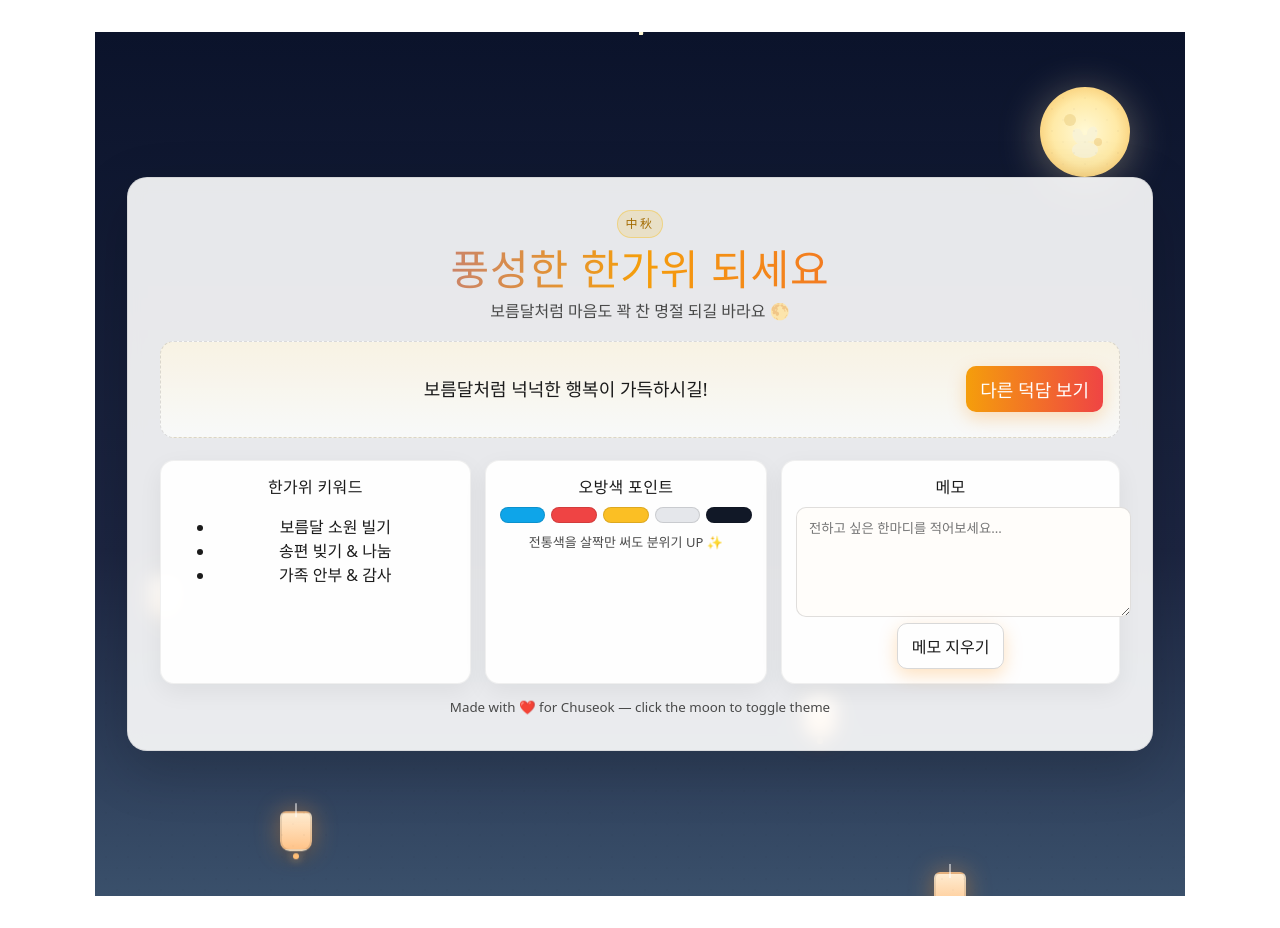
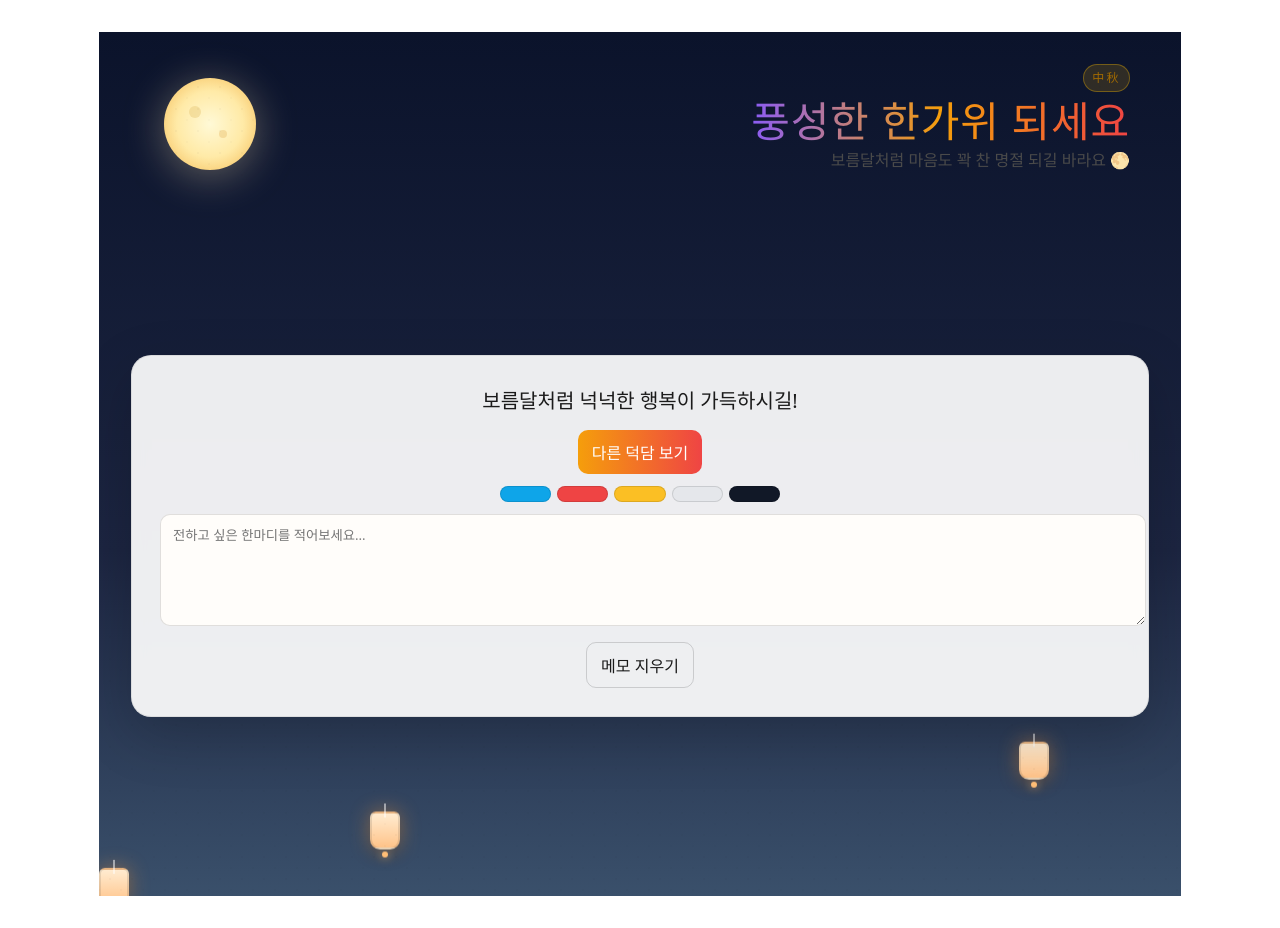
Before and after one commit to Ddaaan/PB-vue-static-page, a Vue app: page / in a window 1280 px wide. Built offline with nearby package versions, Linux system fonts and the light colour scheme.

Commit message:
Update 한가위 페이지

```diff
--- a/src/App.vue
+++ b/src/App.vue
@@ -1,11 +1,8 @@
 <template>
   <main class="app" :data-night="isNight">
-    <div class="sky">
-      <div class="stars">
-        <i v-for="n in 80" :key="n" class="star" />
-      </div>
-
-      <button class="orb" @click="toggleTheme" aria-label="Toggle day/night" :title="isNight ? '아침으로 전환' : '밤으로 전환'">
+    <!-- 헤더 -->
+    <header class="hero">
+      <button class="orb" @click="toggleTheme" :title="isNight ? '아침으로 전환' : '밤으로 전환'" aria-label="테마 전환">
         <svg v-if="isNight" viewBox="0 0 120 120" class="moon">
           <defs>
             <radialGradient id="g-moon" cx="50%" cy="50%" r="60%">
@@ -14,15 +11,9 @@
               <stop offset="100%" stop-color="#f7c76a" />
             </radialGradient>
           </defs>
-          <circle cx="60" cy="60" r="45" fill="url(#g-moon)"/>
+          <circle cx="60" cy="60" r="46" fill="url(#g-moon)" />
           <circle cx="45" cy="48" r="6" fill="#eacb7d" opacity="0.5"/>
           <circle cx="73" cy="70" r="4" fill="#e8c270" opacity="0.45"/>
-          <g fill="#f9f3d6" opacity="0.9">
-            <ellipse cx="60" cy="78" rx="13" ry="8"/>
-            <ellipse cx="53" cy="64" rx="5.2" ry="7.8" transform="rotate(-18 53 64)"/>
-            <ellipse cx="67" cy="62" rx="5.2" ry="7.8" transform="rotate(18 67 62)"/>
-            <circle cx="60" cy="67" r="4"/>
-          </g>
         </svg>
         <svg v-else viewBox="0 0 120 120" class="sun">
           <defs>
@@ -32,43 +23,26 @@
               <stop offset="100%" stop-color="#ff9f1c"/>
             </radialGradient>
           </defs>
-          <circle cx="60" cy="60" r="42" fill="url(#g-sun)"/>
+          <circle cx="60" cy="60" r="44" fill="url(#g-sun)"/>
           <g stroke="#ffad33" stroke-width="5" stroke-linecap="round">
-            <!-- r 미사용 제거 -->
             <line v-for="i in 12" :key="i" x1="60" y1="8" x2="60" y2="0" :transform="`rotate(${i*30} 60 60)`"/>
           </g>
         </svg>
       </button>
 
-      <!-- 카운트 기반 반복으로 변경 -->
-      <ul class="lanterns" aria-hidden="true">
-        <li v-for="i in LANTERN_COUNT" :key="i" :style="lanternStyle(i - 1)"></li>
-      </ul>
-    </div>
-
-    <section class="card">
-      <header class="title">
+      <div class="title">
         <span class="badge">中秋</span>
         <h1>풍성한 한가위 되세요</h1>
         <p class="subtitle">보름달처럼 마음도 꽉 찬 명절 되길 바라요 🌕</p>
+      </div>
     </header>
 
-      <div class="wish">
-        <p>{{ currentWish }}</p>
+    <!-- 덕담 카드 -->
+    <section class="card">
+      <p class="wish">{{ currentWish }}</p>
+      <div class="actions">
         <button class="btn" @click="shuffleWish">다른 덕담 보기</button>
       </div>
-
-      <div class="grid">
-        <article class="panel">
-          <h3>한가위 키워드</h3>
-          <ul>
-            <li>보름달 소원 빌기</li>
-            <li>송편 빚기 & 나눔</li>
-            <li>가족 안부 & 감사</li>
-          </ul>
-        </article>
-        <article class="panel">
-          <h3>오방색 포인트</h3>
       <div class="obang">
         <span class="c-blue" title="청(東)"></span>
         <span class="c-red" title="적(南)"></span>
@@ -76,35 +50,31 @@
         <span class="c-white" title="백(西)"></span>
         <span class="c-black" title="흑(北)"></span>
       </div>
-          <p class="hint">전통색을 살짝만 써도 분위기 UP ✨</p>
-        </article>
-        <article class="panel">
-          <h3>메모</h3>
+
       <label class="note">
         <textarea v-model="note" placeholder="전하고 싶은 한마디를 적어보세요…"></textarea>
       </label>
-          <button class="btn ghost" @click="clearNote" :disabled="!note.trim()">메모 지우기</button>
-        </article>
-      </div>
-
-      <footer class="foot">
-        <small>Made with ❤️ for Chuseok — click the {{ isNight ? 'moon' : 'sun' }} to toggle theme</small>
-      </footer>
+      <button class="btn ghost" @click="clearNote" :disabled="note.trim().length === 0">메모 지우기</button>
     </section>
 
+    <!-- 연등 몇 개만 부드럽게 -->
+    <ul class="lanterns" aria-hidden="true">
+      <li v-for="i in 6" :key="i" :style="lanternStyle(i)"></li>
+    </ul>
+
+    <!-- 한지 텍스처 -->
     <div class="hanji" aria-hidden="true"></div>
   </main>
 </template>
 
 <script setup lang="ts">
-import { ref, onMounted /*, onUnmounted*/ } from 'vue';
+import { ref, onMounted } from 'vue';
 
 const isNight = ref(true);
 const note = ref('');
-const LANTERN_COUNT = 8 as const;
 
-// ✅ string[] 로 넓혀서 선언
-const wishes: string[] = [
+/** non-empty 배열 보장 + 안전 래퍼로 undefined 제거 */
+const wishes = [
   '보름달처럼 넉넉한 행복이 가득하시길!',
   '달에게 빈 소원, 올가을에 이루어지길 바랍니다.',
   '멀리 있어도 마음은 한가위처럼 한곳에 😊',
@@ -112,13 +82,18 @@ const wishes: string[] = [
   '건강하고 달달한 추석 보내세요! 송편처럼요 🥟',
 ];
 
-// ✅ ref<string> 으로 타입 고정
-const currentWish = ref<string>(wishes[0]);
+const currentWish = ref<string>('보름달처럼 넉넉한 행복이 가득하시길!');
+
+const pickRandom = (arr: string[]): string => {
+  const len = arr.length;
+  if (len === 0) return '';
+  const idx = Math.floor(Math.random() * len);
+  // || arr[0] 로 한 번 더 안전
+  return arr[idx] || arr[0];
+};
 
 function shuffleWish() {
-  const idx = Math.floor(Math.random() * wishes.length);
-  // ✅ 혹시 모를 범위 밖 인덱스에 대비 (TS 만족)
-  currentWish.value = wishes[idx] ?? wishes[0];
+  currentWish.value = pickRandom(wishes);
 }
 
 function toggleTheme() {
@@ -129,19 +104,16 @@ function clearNote() {
   note.value = '';
 }
 
-// unused 변수 없이 인터벌 실행
 onMounted(() => {
+  // 굳이 변수에 담지 않고 돌리면 미사용 경고 없음
   setInterval(shuffleWish, 6000);
-  // 필요하면 해제 로직 추가:
-  // const timer = window.setInterval(shuffleWish, 6000);
-  // onUnmounted(() => clearInterval(timer));
 });
 
 function lanternStyle(i: number) {
-  const left = (i * 12 + 5) % 100;
-  const delay = (i % 5) * 1.2;
-  const dur = 8 + (i % 4) * 2;
-  const scale = 0.7 + (i % 3) * 0.15;
+  const left = (i * 15 + 10) % 100;
+  const delay = (i % 5) * 0.8;
+  const dur = 9 + (i % 4) * 2;
+  const scale = 0.8 + (i % 3) * 0.12;
   return {
     left: `${left}%`,
     animationDelay: `${delay}s`,
@@ -152,21 +124,18 @@ function lanternStyle(i: number) {
 </script>
 
 <style scoped>
-/* (스타일은 기존과 동일) */
-/* ... 그대로 두셔도 됩니다 ... */
-/* Root & layout */
+/* 배경/레이아웃 */
 .app {
   --bg-night: linear-gradient(180deg, #0b132b 0%, #1c2541 60%, #3a506b 100%);
   --bg-day: linear-gradient(180deg, #9be2ff 0%, #c7f5ff 60%, #fef6e4 100%);
   --ink: #1b1b1b;
   --ink-soft: #4a4a4a;
-  --card: rgba(255,255,255,0.9);
+  --card: rgba(255,255,255,0.92);
   --card-border: rgba(0,0,0,0.08);
-  --accent: #f5b700;
-  --accent-2: #6c63ff;
 
   min-height: 100svh;
   display: grid;
+  grid-template-rows: auto 1fr;
   place-items: center;
   overflow: hidden;
   position: relative;
@@ -177,92 +146,115 @@ function lanternStyle(i: number) {
 }
 .app[data-night="false"] { background: var(--bg-day); }
 
-/* Hanji paper border */
-.hanji { position: absolute; inset: 0;
+/* 한지 텍스처 */
+.hanji {
+  position: absolute; inset: 0;
   background:
       radial-gradient(rgba(0,0,0,0.06) 1px, transparent 1px) 0 0/22px 22px,
       radial-gradient(rgba(0,0,0,0.035) 1px, transparent 1px) 11px 11px/22px 22px;
-  opacity: 0.35; mix-blend-mode: multiply; pointer-events: none; }
+  opacity: 0.35; mix-blend-mode: multiply; pointer-events: none;
+}
 
-/* Sky and stars */
-.sky { position: absolute; inset: 0; overflow: hidden; }
-.stars { position: absolute; inset: 0; }
-.star {
-  position: absolute; width: 2px; height: 2px; background: #fff8d6;
-  top: calc(var(--i) * 7 % 100 * 1%); left: calc(var(--i) * 13 % 100 * 1%);
-  border-radius: 50%; opacity: 0.9; animation: twinkle 2.8s infinite ease-in-out;
+/* Hero */
+.hero {
+  width: 100%; max-width: 980px;
+  display: grid;
+  grid-template-columns: 1fr auto;
+  align-items: start;
+  gap: 16px;
 }
-.star:nth-child(odd) { width: 1px; height: 1px; opacity: 0.7; }
-.star:nth-child(3n) { animation-duration: 3.6s; }
-@keyframes twinkle { 0%,100%{opacity:.4;transform:scale(1)}50%{opacity:1;transform:scale(1.6)} }
+.title {
+  text-align: right;
+}
+.title h1 {
+  font-size: clamp(26px, 5vw, 42px);
+  margin: 6px 0 4px;
+  letter-spacing: 0.02em;
+  font-weight: 800;
+  background: linear-gradient(90deg, #8b5cf6, #f59e0b, #ef4444);
+  -webkit-background-clip: text; background-clip: text; color: transparent;
+}
+.subtitle { margin: 0; color: var(--ink-soft); }
+.badge {
+  display: inline-block;
+  font-size: 12px; padding: 4px 8px; border-radius: 999px;
+  background: rgba(245,183,0,0.15); color: #a36b00; border: 1px solid rgba(245,183,0,0.35);
+  letter-spacing: 0.2em;
+}
 
-/* Moon/Sun button */
+/* 달/해 버튼 */
 .orb {
-  position: absolute; right: clamp(16px, 4vw, 40px); top: clamp(16px, 4vw, 40px);
-  width: clamp(72px, 12vw, 120px); aspect-ratio: 1; border: none; background: transparent; padding: 0; cursor: pointer;
-  filter: drop-shadow(0 6px 20px rgba(255, 232, 180, 0.35)); transition: transform 200ms ease;
+  justify-self: start;
+  width: clamp(72px, 12vw, 120px); aspect-ratio: 1;
+  border: none; background: transparent; padding: 0; cursor: pointer;
+  filter: drop-shadow(0 6px 20px rgba(255, 232, 180, 0.35));
+  transition: transform 200ms ease;
 }
 .orb:hover { transform: scale(1.03) rotate(-2deg); }
 .moon, .sun { width: 100%; height: 100%; display: block; }
 
-/* Lanterns */
-.lanterns { list-style: none; margin: 0; padding: 0; position: absolute; inset-inline: 0; bottom: -20vh; }
+/* 카드 */
+.card {
+  position: relative;
+  width: min(960px, 92vw);
+  background: var(--card);
+  backdrop-filter: blur(8px);
+  border: 1px solid var(--card-border);
+  box-shadow: 0 18px 55px rgba(0,0,0,0.18);
+  border-radius: 20px;
+  padding: clamp(16px, 3.5vw, 28px);
+  margin-top: clamp(14px, 3vw, 24px);
+  z-index: 2;
+}
+.wish {
+  text-align: center;
+  font-size: clamp(16px, 2.4vw, 20px);
+  margin: 2px 0 14px;
+}
+.actions { display: flex; justify-content: center; }
+
+/* 버튼 */
+.btn {
+  appearance: none; border: none;
+  background: linear-gradient(90deg, #f59e0b, #ef4444);
+  color: white; padding: 10px 14px; border-radius: 10px; font-weight: 700;
+  cursor: pointer; transition: transform 120ms ease, filter 120ms ease;
+}
+.btn:hover { transform: translateY(-1px); filter: brightness(1.05); }
+.btn:active { transform: translateY(0); }
+.btn.ghost { background: transparent; border: 1px solid rgba(0,0,0,0.15); color: var(--ink); margin-top: 10px; }
+
+/* 오방색 */
+.obang {
+  display: grid; grid-template-columns: repeat(5, 1fr);
+  gap: 6px; margin: 12px auto; max-width: 280px;
+}
+.obang span { display:block; height: 16px; border-radius: 999px; box-shadow: inset 0 0 0 1px rgba(0,0,0,0.12); }
+.c-blue { background:#0ea5e9; } .c-red{background:#ef4444;} .c-yellow{background:#fbbf24;}
+.c-white{background:#e5e7eb;} .c-black{background:#111827;}
+
+/* 메모 */
+.note textarea {
+  width: 100%; min-height: 90px; resize: vertical;
+  padding: 10px 12px; border-radius: 10px; border: 1px solid rgba(0,0,0,0.12);
+  background: #fffdfa;
+  font-family: ui-sans-serif, system-ui, -apple-system, "Segoe UI", Roboto, "Noto Sans KR", "Apple SD Gothic Neo", sans-serif;
+}
+
+/* 연등 */
+.lanterns { list-style:none; margin:0; padding:0; position:absolute; inset-inline:0; bottom:-20vh; }
 .lanterns li {
-  position: absolute; bottom: -20vh; width: 28px; height: 36px;
-  background: linear-gradient(#ffecd1, #ffc48a); border: 2px solid rgba(0,0,0,0.1);
-  border-radius: 6px 6px 10px 10px; box-shadow: 0 8px 16px rgba(0,0,0,0.15), 0 0 24px rgba(255,160,64,0.45);
+  position:absolute; bottom:-20vh; width:26px; height:34px;
+  background: linear-gradient(#ffecd1, #ffc48a);
+  border:2px solid rgba(0,0,0,0.1);
+  border-radius:6px 6px 10px 10px;
+  box-shadow: 0 8px 16px rgba(0,0,0,0.15), 0 0 20px rgba(255,160,64,0.45);
   animation: floatUp linear infinite;
 }
-.lanterns li::before, .lanterns li::after { content: ''; position: absolute; left: 50%; transform: translateX(-50%); }
-.lanterns li::before { top: -10px; width: 2px; height: 14px; background: rgba(255,255,255,0.5); }
-.lanterns li::after { bottom: -10px; width: 6px; height: 6px; background: #ffbe76; border-radius: 50%; box-shadow: 0 0 10px rgba(255,190,118,0.8); }
+.lanterns li::before, .lanterns li::after { content:''; position:absolute; left:50%; transform:translateX(-50%); }
+.lanterns li::before { top:-10px; width:2px; height:14px; background:rgba(255,255,255,0.5); }
+.lanterns li::after { bottom:-10px; width:6px; height:6px; background:#ffbe76; border-radius:50%; box-shadow:0 0 10px rgba(255,190,118,0.8); }
 @keyframes floatUp { from{transform:translateY(0)} to{transform:translateY(-120vh)} }
 
-/* Content Card */
-.card { position: relative; width: min(960px, 92vw); background: var(--card); backdrop-filter: blur(8px);
-  border: 1px solid var(--card-border); box-shadow: 0 18px 55px rgba(0,0,0,0.18); border-radius: 20px;
-  padding: clamp(16px, 3.5vw, 32px); z-index: 2; }
-.title { text-align: center; margin-bottom: 18px; }
-.title h1 { font-size: clamp(28px, 5vw, 42px); margin: 8px 0 6px; letter-spacing: .02em; font-weight: 800;
-  background: linear-gradient(90deg, #8b5cf6, #f59e0b, #ef4444); -webkit-background-clip: text; background-clip: text; color: transparent; }
-.subtitle { color: var(--ink-soft); margin: 0; }
-.badge { display:inline-block; font-size:12px; padding:4px 8px; border-radius:999px; background: rgba(245,183,0,.15);
-  color:#a36b00; border:1px solid rgba(245,183,0,.35); letter-spacing:.2em; }
-
-/* Wish area */
-.wish { display:grid; grid-template-columns:1fr auto; align-items:center; gap:12px; padding:16px; margin:14px 0 22px;
-  border:1px dashed rgba(0,0,0,.12); border-radius:14px; background: linear-gradient(180deg, rgba(255,247,224,.7), rgba(255,255,255,.7));
-  font-size: clamp(15px, 2.4vw, 18px); }
-
-/* Buttons */
-.btn { appearance:none; border:none; background: linear-gradient(90deg, #f59e0b, #ef4444); color:white; padding:10px 14px;
-  border-radius:10px; font-weight:700; cursor:pointer; transition: transform 120ms ease, filter 120ms ease; }
-.btn:hover { transform: translateY(-1px); filter: brightness(1.05); }
-.btn:active { transform: translateY(0); }
-.btn.ghost { background:transparent; border:1px solid rgba(0,0,0,.15); color:var(--ink); }
-
-/* Grid panels */
-.grid { display:grid; grid-template-columns:1fr; gap:14px; }
-@media (min-width: 760px) { .grid { grid-template-columns: 1.1fr 1fr 1.2fr; } }
-.panel { background:#ffffff; border:1px solid rgba(0,0,0,.06); border-radius:14px; padding:14px; min-height:120px; box-shadow:0 8px 24px rgba(0,0,0,.06); }
-.panel h3 { margin:0 0 8px; font-size:16px; letter-spacing:.02em; }
-
-/* Obang colors */
-.obang { display:grid; grid-template-columns:repeat(5,1fr); gap:6px; margin:8px 0 10px; }
-.obang span { display:block; height:16px; border-radius:999px; box-shadow: inset 0 0 0 1px rgba(0,0,0,.12); }
-.c-blue { background:#0ea5e9; } .c-red{background:#ef4444;} .c-yellow{background:#fbbf24;} .c-white{background:#e5e7eb;} .c-black{background:#111827;}
-.hint { color: var(--ink-soft); margin: 0; font-size: 13px; }
-
-/* Note */
-.note textarea { width:100%; min-height:88px; resize:vertical; padding:10px 12px; border-radius:10px; border:1px solid rgba(0,0,0,.12);
-  background:#fffdfa; font-family: ui-sans-serif, system-ui, -apple-system, "Segoe UI", Roboto, "Noto Sans KR", "Apple SD Gothic Neo", sans-serif; }
-
-/* Footer */
-.foot { margin-top:10px; text-align:center; color: var(--ink-soft); }
-
-/* Day vs Night tints */
-.app[data-night="true"] .panel { background: rgba(255,255,255,0.96); }
-.app[data-night="true"] .btn { box-shadow: 0 6px 18px rgba(255,140,0,0.25); }
-.app[data-night="false"] .lanterns li { opacity: .75; box-shadow: 0 6px 12px rgba(0,0,0,0.1), 0 0 0 rgba(255,160,64,0); }
-.app[data-night="false"] .star { display: none; }
+.app[data-night="false"] .lanterns li { opacity:.75; box-shadow: 0 6px 12px rgba(0,0,0,0.1), 0 0 0 rgba(255,160,64,0); }
 </style>
```
Lines whose indentation alone changed are shown as unchanged.
